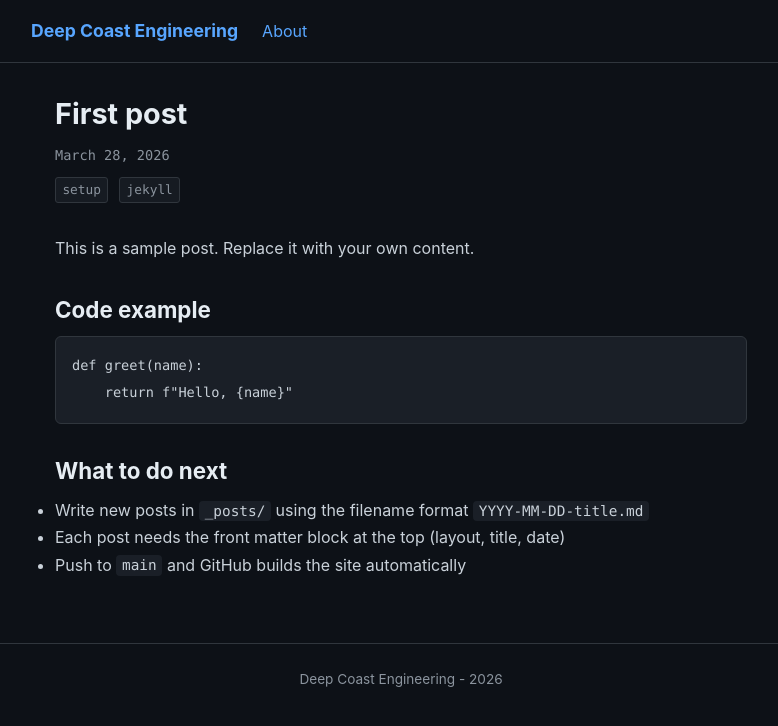
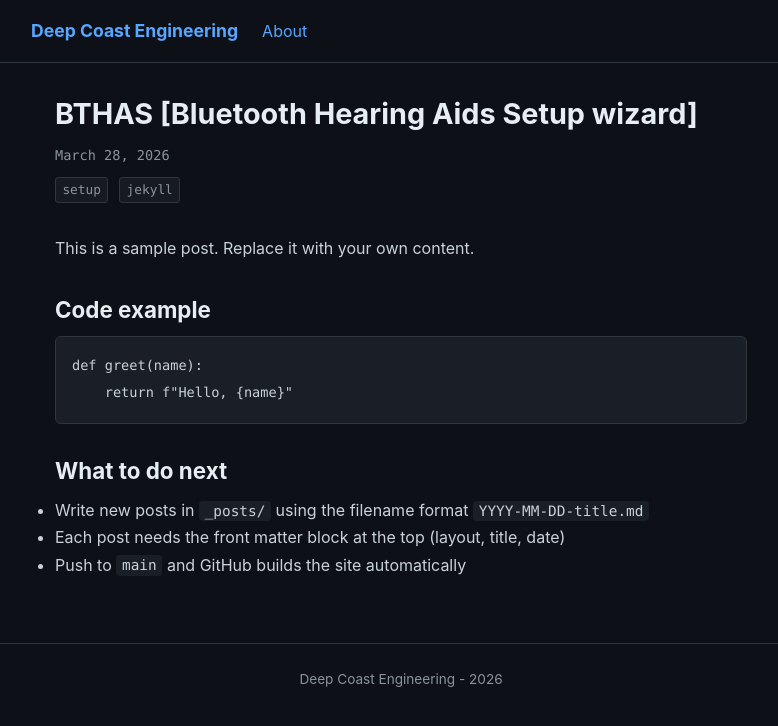
Before and after one commit to deep-coast-eng/deep-coast-eng.github.io, a Jekyll site: the page built from _posts/2026-03-28-first-post.md, in a window 1280 px wide. Shown: the top 726 px of the page, without its empty margins (239-1017 px from the left). Built offline with Jekyll 4.4.1, drawn with Linux system fonts in a browser that asks for light colours.

Commit message:
Update 2026-03-28-first-post.md

```diff
--- a/_posts/2026-03-28-first-post.md
+++ b/_posts/2026-03-28-first-post.md
@@ -1,6 +1,6 @@
 ---
 layout: post
-title: "First post"
+title: "BTHAS [Bluetooth Hearing Aids Setup wizard]"
 date: 2026-03-28
 tags: [setup, jekyll]
 ---
```
